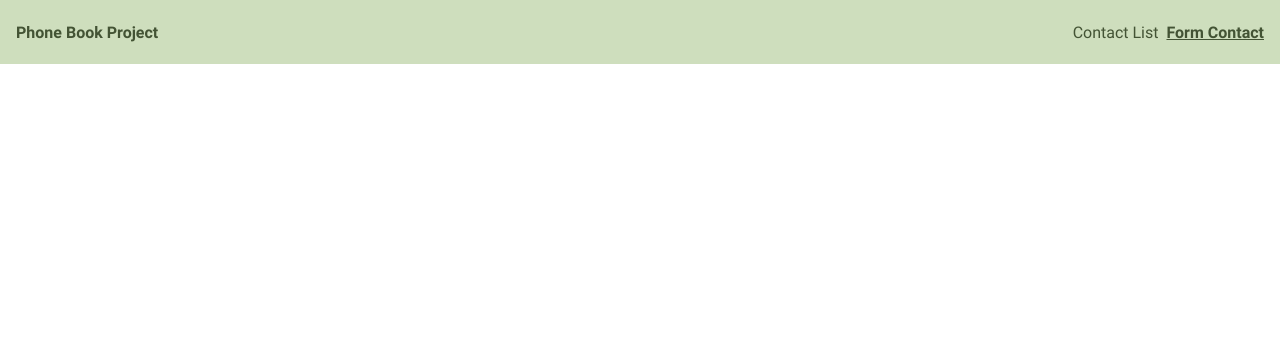
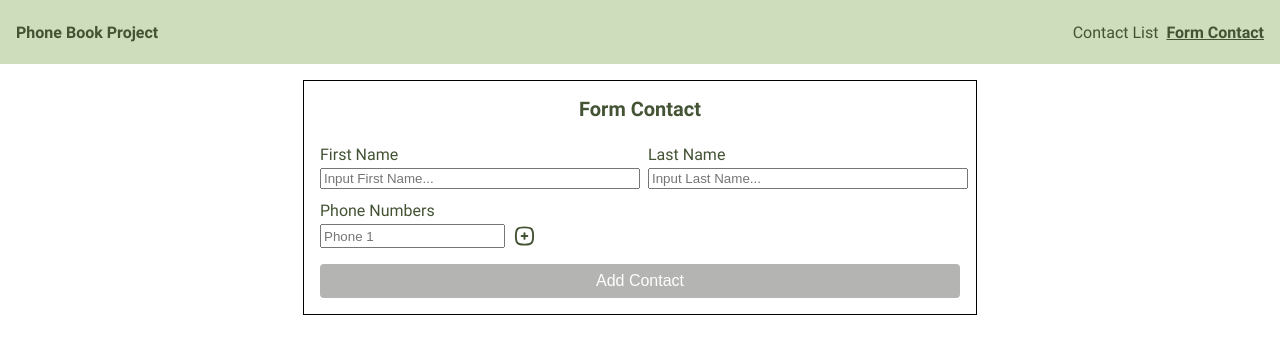
Before and after one commit to sufyanaziz/phone-book-goto, a React (Vite) app: page /form in a window 1280 px wide. Shown: the top 354 px of the page. Built offline with nearby package versions, Linux system fonts and the light colour scheme.

Commit message:
feat: add new page form contact

```diff
--- a/src/App.tsx
+++ b/src/App.tsx
@@ -3,6 +3,7 @@ import { ContactProvider } from "@common/store/useContactStore";
 import { Theme, ThemeProvider } from "@emotion/react";
 import Contacts from "@pages/Contacts";
 import { Route, Routes } from "react-router-dom";
+import FormContact from "@pages/FormContact";
 import "@styles/index.css";
 
 const theme: Theme = {
@@ -26,6 +27,7 @@ function App() {
           <Header />
           <Routes>
             <Route path="/" element={<Contacts />} />
+            <Route path="/form" element={<FormContact />} />
           </Routes>
         </div>
       </ContactProvider>
--- /dev/null
+++ b/src/common/graphql/formContact.ts
@@ -0,0 +1,26 @@
+import { gql } from "@apollo/client";
+
+export const ADD_NEW_CONTACT = gql`
+  mutation AddNewContact(
+    $first_name: String!
+    $last_name: String!
+    $phones: [phone_insert_input!]!
+  ) {
+    insert_contact(
+      objects: {
+        first_name: $first_name
+        last_name: $last_name
+        phones: { data: $phones }
+      }
+    ) {
+      returning {
+        first_name
+        last_name
+        id
+        phones {
+          number
+        }
+      }
+    }
+  }
+`;
--- /dev/null
+++ b/src/pages/FormContact/components/Form.tsx
@@ -0,0 +1,172 @@
+import { useEffect, useMemo, useState } from "react";
+import { useNavigate } from "react-router-dom";
+import Text from "@common/components/Text";
+import { css } from "@emotion/react";
+import { AddSquareIcon, MinusSquareIcon } from "assets/icon";
+import Button from "@common/components/Button";
+import useFormContact from "../hooks/useFormContact";
+
+const formContactStyle = () => {
+  return css({
+    width: "100%",
+    ".field-input": {
+      display: "flex",
+      gap: "4px",
+      width: "100%",
+      ".input-container": {
+        width: "100%",
+        marginRight: "12px",
+        ":last-child": {
+          marginRight: 0,
+        },
+        ".input": {
+          width: "100%",
+          marginTop: "4px",
+        },
+      },
+    },
+    ".field-phone-numbers": {
+      marginTop: "12px",
+      ".phone-container": {
+        display: "flex",
+        marginBottom: "8px",
+        width: "100%",
+        "&:last-child": {
+          marginBottom: "0px",
+        },
+        ".icons": {
+          display: "flex",
+          marginLeft: "8px",
+          ".add-icon, .minus-icon": {
+            display: "flex",
+            alignItems: "center",
+          },
+        },
+      },
+    },
+  });
+};
+
+const Form = () => {
+  const navigate = useNavigate();
+  const [firstName, setFirstName] = useState("");
+  const [lastName, setLastName] = useState("");
+  const [phoneNumbers, setPhoneNumbers] = useState<string[]>([""]);
+
+  const { addNewContact, result } = useFormContact();
+
+  const isDisabled = useMemo(() => {
+    if (result.loading) return true;
+    if (!firstName) return true;
+    if (!lastName) return true;
+    if (phoneNumbers.some((phone) => !phone)) return true;
+    return false;
+  }, [firstName, lastName, phoneNumbers, result.loading]);
+
+  const resetState = () => {
+    setFirstName("");
+    setLastName("");
+    setPhoneNumbers([""]);
+  };
+
+  useEffect(() => {
+    if (!result.loading && result.isSuccess) {
+      navigate("/");
+      resetState();
+    }
+  }, [result.isSuccess, result.loading]);
+
+  return (
+    <div css={formContactStyle}>
+      <div className="field-input">
+        <div className="input-container">
+          <Text text="First Name" />
+          <input
+            className="input"
+            placeholder="Input First Name..."
+            value={firstName}
+            onChange={(e) => {
+              const value = e.target.value.replace(/\s\s/g, " ");
+              if (/^(?![\s])[\w\s]*$/.test(value)) {
+                setFirstName(value);
+              }
+            }}
+          />
+        </div>
+        <div className="input-container">
+          <Text text="Last Name" />
+          <input
+            className="input"
+            placeholder="Input Last Name..."
+            value={lastName}
+            onChange={(e) => {
+              const value = e.target.value.replace(/\s\s/g, " ");
+              if (/^(?![\s])[\w\s]*$/.test(value)) {
+                setLastName(value);
+              }
+            }}
+          />
+        </div>
+      </div>
+      <div className="field-phone-numbers">
+        <Text text="Phone Numbers" css={{ marginBottom: "4px" }} />
+        {phoneNumbers.map((phone, listIdx) => {
+          return (
+            <div className="phone-container" key={`phone-${listIdx}`}>
+              <input
+                className="input"
+                placeholder={`Phone ${listIdx + 1}`}
+                value={phone}
+                onChange={(e) => {
+                  const value = e.target.value;
+                  if (/^[\d]*$/.test(value)) {
+                    const phones = [...phoneNumbers];
+                    phones[listIdx] = value;
+                    setPhoneNumbers(phones);
+                  }
+                }}
+              />
+              <div className="icons">
+                {phoneNumbers.length > 1 ? (
+                  <div
+                    className="minus-icon"
+                    onClick={() => {
+                      setPhoneNumbers(
+                        phoneNumbers.filter((_, idx) => idx !== listIdx)
+                      );
+                    }}
+                  >
+                    <MinusSquareIcon />
+                  </div>
+                ) : null}
+                <div
+                  className="add-icon"
+                  onClick={() => setPhoneNumbers((prev) => [...prev, ""])}
+                >
+                  <AddSquareIcon />
+                </div>
+              </div>
+            </div>
+          );
+        })}
+      </div>
+      <div css={{ marginTop: "16px", width: "100%" }}>
+        <Button
+          label="Add Contact"
+          disabled={isDisabled}
+          onClick={() => {
+            addNewContact({
+              variables: {
+                first_name: firstName,
+                last_name: lastName,
+                phones: phoneNumbers.map((phone) => ({ number: phone })),
+              },
+            });
+          }}
+        />
+      </div>
+    </div>
+  );
+};
+
+export default Form;
--- /dev/null
+++ b/src/pages/FormContact/hooks/useFormContact.ts
@@ -0,0 +1,25 @@
+import { useMutation } from "@apollo/client";
+import { useState } from "react";
+import { ADD_NEW_CONTACT } from "@common/graphql/formContact";
+
+const useFormContact = () => {
+  const [isSuccess, setIsSuccess] = useState(false);
+
+  const [insert_contact, { data, ...rest }] = useMutation(ADD_NEW_CONTACT, {
+    onCompleted: () => {
+      setIsSuccess(true);
+    },
+  });
+
+  return {
+    addNewContact: insert_contact,
+    result: {
+      data,
+      isSuccess,
+      loading: rest.loading,
+      error: rest.error,
+    },
+  };
+};
+
+export default useFormContact;
--- /dev/null
+++ b/src/pages/FormContact/index.tsx
@@ -0,0 +1,39 @@
+import React, { Suspense } from "react";
+import Container from "@common/components/Container";
+import HeaderTitle from "@common/components/HeaderTitle";
+
+const Form = React.lazy(() => import("./components/Form"));
+
+const FormContact = () => {
+  return (
+    <Container
+      css={{
+        display: "flex",
+        alignItems: "center",
+        justifyContent: "center",
+        flexDirection: "column",
+      }}
+    >
+      <div
+        css={{
+          width: "85vw",
+          border: "1px solid black",
+          padding: "16px",
+          "@media (min-width: 720px)": {
+            width: "50vw",
+          },
+        }}
+      >
+        <HeaderTitle
+          title="Form Contact"
+          css={{ display: "flex", justifyContent: "center" }}
+        />
+        <Suspense fallback={<p>Loading...</p>}>
+          <Form />
+        </Suspense>
+      </div>
+    </Container>
+  );
+};
+
+export default FormContact;
```
